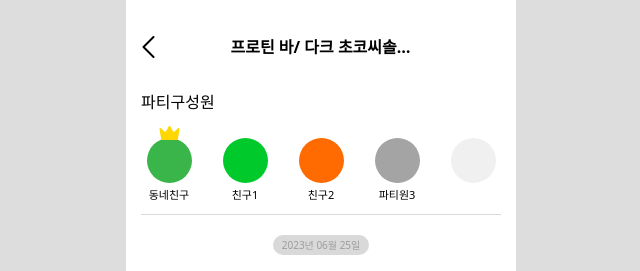
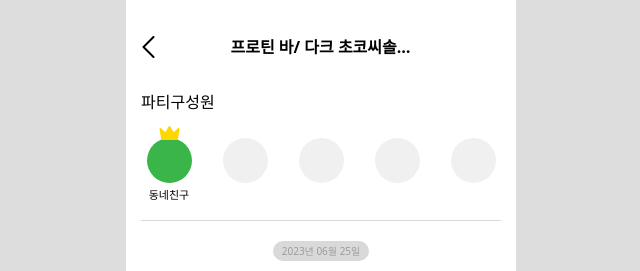
Before and after one commit to doradora523/-Foodit, a React (Create React App) app: page /chat in a window 1280 px wide. Shown: the top 271 px of the page, without its empty margins (319-959 px from the left). Built offline with nearby package versions, Linux system fonts and the light colour scheme.

Commit message:
feat: 글작성 페이지에서 선택한 인원수만큼 색상 변경 및 '모집대기중'으로 화면에 노출

```diff
--- a/src/components/common/FriendsProfile.jsx
+++ b/src/components/common/FriendsProfile.jsx
@@ -1,12 +1,16 @@
 import React from 'react';
+import { useSelector } from 'react-redux';
+
 import FriendProfile from './FriendProfile';
 
-function FriendsProfile({ role }) {
+function FriendsProfile({ isJoin }) {
+  let friendsList = useSelector((state) => state.friends.friendsList);
+  let recruteList = useSelector((state) => state.friends.recruteList);
+
   return (
-    <div className="mt-[22px] flex items-center pb-[11px] gap-[20px] border-b-[0.5px] border-gray">
+    <div className="mt-[22px] flex items-center pb-[17px] gap-[20px] border-b-[0.5px] border-gray">
       <FriendProfile
         name="동네친구"
-        role={role}
         svg={
           <svg
             className="absolute top-[-12px]"
@@ -23,10 +27,32 @@ function FriendsProfile({ role }) {
           </svg>
         }
       />
-      <FriendProfile name="친구1" role={role} color={'#00C92C'} />
-      <FriendProfile name="친구2" role={role} color={'#FF6B00'} />
-      <FriendProfile name="파티원3" role={role} color={'#A4A4A4'} />
-      <FriendProfile color={'#F0F0F0'} />
+
+      {!isJoin
+        ? friendsList.map((el, index) => (
+            <FriendProfile key={index} name={el ? '모집대기중' : ''} color={el ? '#A4A4A4' : '#F0F0F0'} />
+          ))
+        : recruteList.map((el, index) => (
+            <FriendProfile
+              key={index}
+              name={el === '파티원' && friendsList[index] ? '파티원' : el === '모집대기중' ? '모집대기중' : ''}
+              color={
+                el === '파티원' && friendsList[index]
+                  ? index === 0
+                    ? '#FF6B00'
+                    : index === 1
+                    ? '#2572E5'
+                    : index === 2
+                    ? '#FFD600'
+                    : index === 3
+                    ? '#EE0707'
+                    : '#F0F0F0'
+                  : el === '모집대기중'
+                  ? '#A4A4A4'
+                  : '#F0F0F0'
+              }
+            />
+          ))}
     </div>
   );
 }
```
